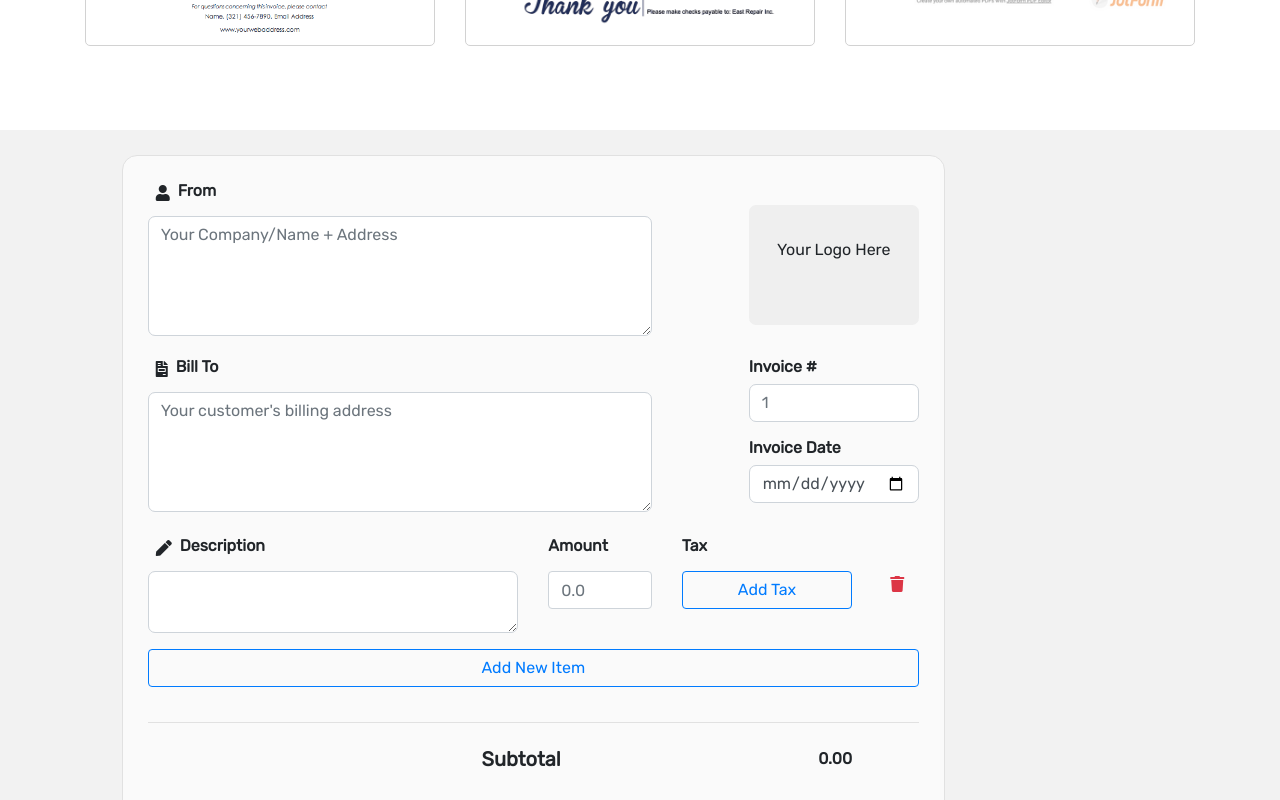
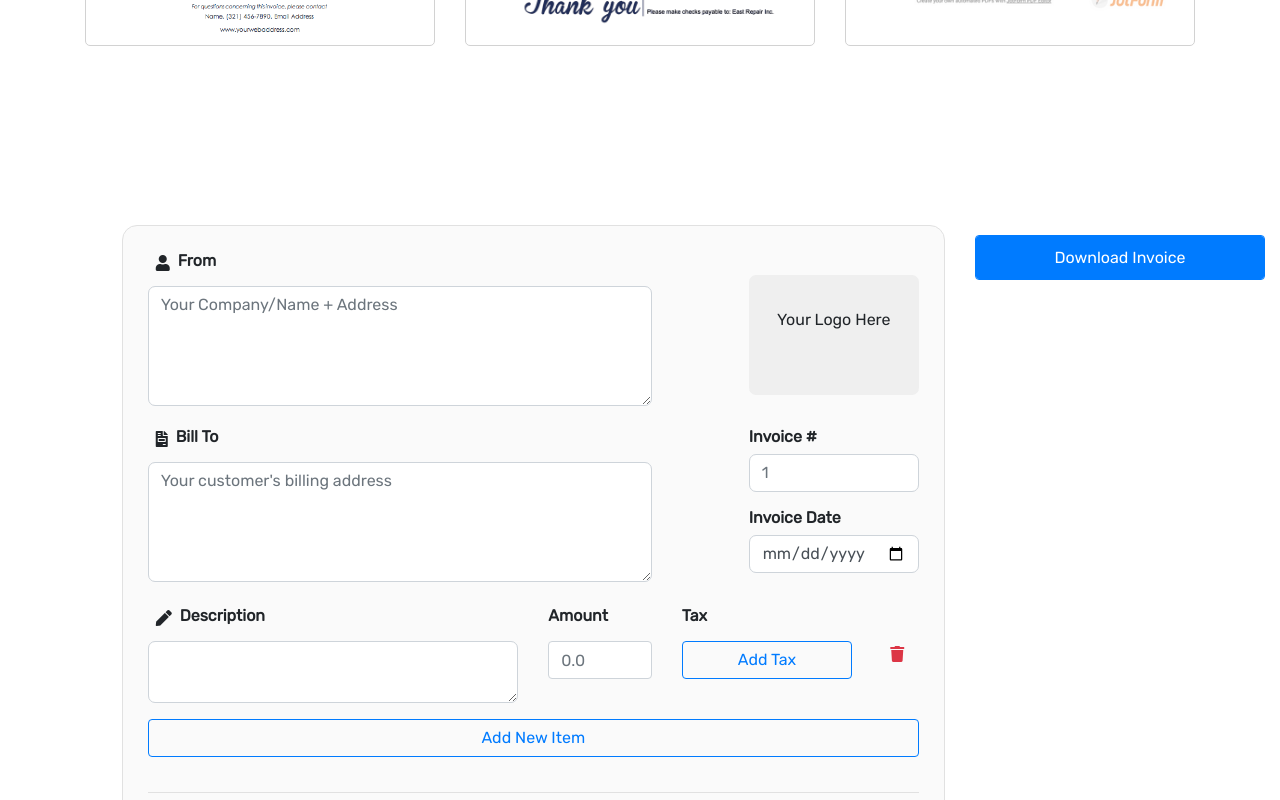
Before and after one commit to juliusvdw/custom-invoice-generator, a React (Create React App) app in the folder client/: page / in a window 1280 px wide. Shown: the part 1400-2200 px from the top of the page. Built offline with nearby package versions, Linux system fonts and the light colour scheme.

Commit message:
Removed two btns from form side menu

```diff
--- a/client/src/components/pages/HomePage.js
+++ b/client/src/components/pages/HomePage.js
@@ -58,12 +58,15 @@ const HomePage = () => {
 
 
 
-        <div className="col-lg-8 offset-md-1 ">
+        <div className="col-lg-8 offset-md-1 " style = {formColStyle}>
           <Form />
         </div>
 
-        <div className = 'col-lg-3' id = 'form-side-bar'>
+        <div className = 'col-lg-3' style = {sideBarColStyle}>
+          <div id = 'form-side-bar'>
+          <button className = 'btn btn-primary  form-control ' style = {downloadStyle}>Download Invoice</button>
 
+          </div>
         </div>
 
         </div>
@@ -111,7 +114,7 @@ const formHeadingStyle = {
 };
 
 const templatesContainerStyle = {
-  height: "720px",
+  height: "790px",
   paddingTop: "50px",
 };
 
@@ -127,7 +130,25 @@ const heroImageStyle = {
 }
 
 const formSectionStyle = {
-  backgroundColor:'#f2f2f2'
+  backgroundColor:'#ffffff'
 }
 
+const downloadStyle = {
+  height:'45px',
+  display:'flex',
+  justifyContent:'center',
+  alignItems:'center',
+  marginTop:'35px'
+}
+
+const formColStyle = {
+
+}
+
+const sideBarColStyle = {
+height:'100vh'
+}
+
+
+
 export default HomePage;
```
